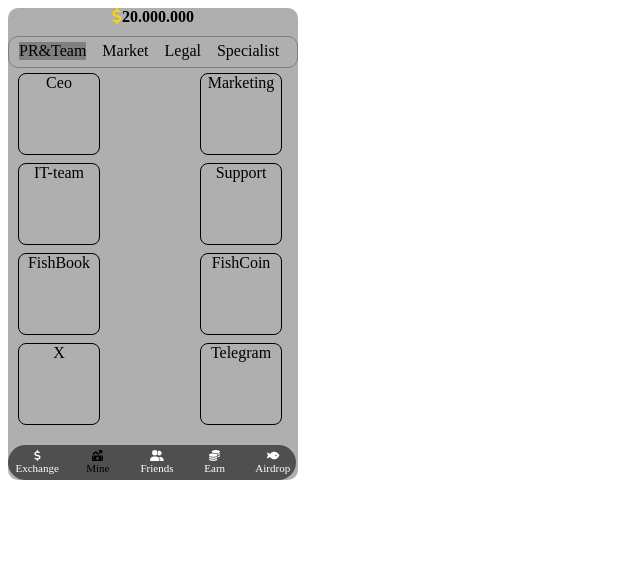
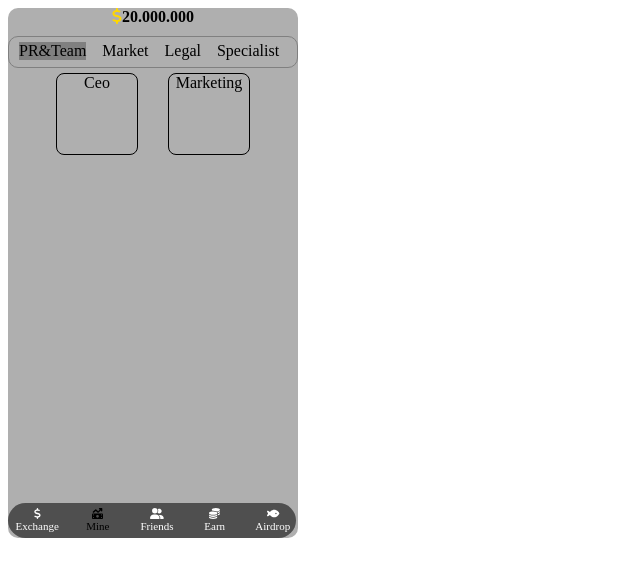
Before and after one commit to Vigen900/hamster-kombat, a React (Create React App) app in the folder hamster-kombat/: page /mine in a window 1280 px wide. Shown: the top 576 px of the page, without its empty margins (0-640 px from the left). Built offline with nearby package versions, Linux system fonts and the light colour scheme.

Commit message:
filter between carts

```diff
--- a/hamster-kombat/src/App.css
+++ b/hamster-kombat/src/App.css
@@ -102,102 +102,3 @@ a{
   color: white;
   text-decoration: none;
 }
-
-
-/* mine.css */
-.right{
-  padding-left: 10px;
-  padding-top: 5px;
-  display: flex;
-  flex-direction: column;
-  gap: 8px;
-}
-.left{
-  padding-left: 100px;
-  padding-top: 5px;
-  display: flex;
-  flex-direction: column;
-  gap: 8px;
-}
-.ceo{
-  width: 80px;
-  height: 80px;
-  border: 1px solid #000;
-  border-radius: 8px;
-  text-align: center;
-}
-.it-team{
-  width: 80px;
-  height: 80px;
-  border: 1px solid #000;
-  border-radius: 8px;
-  text-align: center;
-}
-.fishbook{
-  width: 80px;
-  height: 80px;
-  border: 1px solid #000;
-  border-radius: 8px;
-  text-align: center;
-}
-.x{
-  width: 80px;
-  height: 80px;
-  border: 1px solid #000;
-  border-radius: 8px;
-  text-align: center;
-}
-.marketing{
-  width: 80px;
-  height: 80px;
-  border: 1px solid #000;
-  border-radius: 8px;
-  text-align: center;
-}
-.support{
-  width: 80px;
-  height: 80px;
-  border: 1px solid #000;
-  border-radius: 8px;
-  text-align: center;
-}
-.fish-coin{
-  width: 80px;
-  height: 80px;
-  border: 1px solid #000;
-  border-radius: 8px;
-  text-align: center;
-}
-.telegram{
-  width: 80px;
-  height: 80px;
-  border: 1px solid #000;
-  border-radius: 8px;
-  text-align: center;
-}
-.parent{
-  display: flex;
-}
-.type-of-market{
-  width: 287.5px;
-  height: 30px;
-  border: 1px solid gray;
-  border-radius: 10px;
-}
-.type-of-market ul{
-  display: flex;
-  gap: 16px;
-  list-style: none;
-  margin-left: -30px;
-  margin-top: 5px;
-}
-.pr-team{
-  background-color: gray;
-}
-.total-coin{
-  text-align: center;
-  margin-bottom: 10px;
-}
-.a-mine{
-  color: #000;
-}
--- a/hamster-kombat/src/components/Market.js
+++ b/hamster-kombat/src/components/Market.js
@@ -2,6 +2,7 @@ import "./market.css";
 
 function Market(){
     return<>
+
     </>
 }
 
--- a/hamster-kombat/src/components/Mine.js
+++ b/hamster-kombat/src/components/Mine.js
@@ -1,11 +1,22 @@
 import Navigation from './Navigation';
 import { faDollarSign } from '@fortawesome/free-solid-svg-icons/faDollarSign'
 import { FontAwesomeIcon } from '@fortawesome/react-fontawesome'
-
+import "../mine.css"
+import {useState} from 'react'
 function Mine(){
     const tasks = [
-        {cost:1_000_000, img:'', title:'', profite:1_700, level:2}
+        {cost:1_000_000, img:'', title:'Ceo', profite:1_700, level:2, type:'Pr&Team'},
+        {cost:1_000_000, img:'', title:'Market', profite:1_700, level:2, type:'Market'},
+        {cost:1_000_000, img:'', title:'Legal', profite:1_700, level:2, type:'Legal'},
+        {cost:1_000_000, img:'', title:'Specialist', profite:1_700, level:2, type:'Specialist'},
+        {cost:1_000_000, img:'', title:'Specialist', profite:1_700, level:2, type:'Specialist'},
+        {cost:1_000_000, img:'', title:'Marketing', profite:1_700, level:2, type:'Pr&Team'},
     ]
+
+    const [selectedType, setSelectedType] = useState('Pr&Team')
+    function handleChange(type){
+        setSelectedType(type)
+    }
     return<>
         <div className="App">
             <div className="total-coin">
@@ -14,51 +25,24 @@ function Mine(){
             </div>
             <div className="type-of-market">
                 <ul>
-                    <li className="pr-team">
+                    <li className="pr-team" onClick={()=>{handleChange('Pr&Team')}}>
                         PR&Team
                     </li>
-                    <li>
+                    <li onClick={()=>{handleChange('Market')}}>
                         Market
                     </li>
-                    <li>
+                    <li onClick={()=>{handleChange('Legal')}}>
                         Legal
                     </li>
-                    <li>
+                    <li onClick={()=>{handleChange('Specialist')}}>
                         Specialist
                     </li>
                 </ul>
             </div>
             <div className="parent">
-                <div className="right">
-                    <div className="ceo">
-                        Ceo
-                        {tasks.level}
-                    </div>
-                    <div className="it-team">
-                        IT-team
-                    </div>
-                    <div className="fishbook">
-                        FishBook
-                    </div>
-                    <div className="x">
-                        X
-                    </div>
-                </div>
-                <div className="left">
-                    <div className="marketing">
-                        Marketing
-                    </div>
-                    <div className="support">
-                        Support
-                    </div>
-                    <div className="fish-coin">
-                        FishCoin
-                    </div>
-                    <div className="telegram">
-                        Telegram
-                    </div>
-
-                </div>
+                    {tasks.map((u)=>{
+                        return u.type == selectedType && <div className="card">{u.title}</div>
+                    })}
             </div>
             <Navigation></Navigation>
         </div>
--- a/hamster-kombat/src/mine.css
+++ b/hamster-kombat/src/mine.css
@@ -0,0 +1,39 @@
+
+  .card{
+    width: 80px;
+    height: 80px;
+    border: 1px solid #000;
+    border-radius: 8px;
+    text-align: center;
+  }
+  .parent{
+    padding-top: 5px;
+    display: flex;
+    justify-content: center;
+    flex-wrap: wrap;
+    gap: 30px;
+    min-height: 410px;
+  }
+  .type-of-market{
+    width: 287.5px;
+    height: 30px;
+    border: 1px solid gray;
+    border-radius: 10px;
+  }
+  .type-of-market ul{
+    display: flex;
+    gap: 16px;
+    list-style: none;
+    margin-left: -30px;
+    margin-top: 5px;
+  }
+  .pr-team{
+    background-color: gray;
+  }
+  .total-coin{
+    text-align: center;
+    margin-bottom: 10px;
+  }
+  .a-mine{
+    color: #000;
+  }
```
